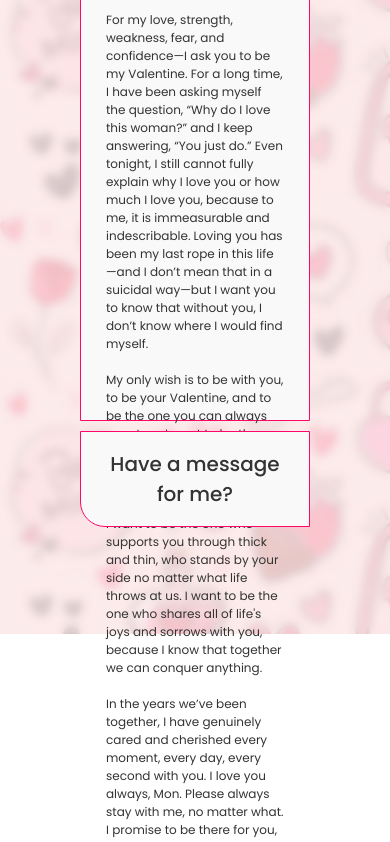
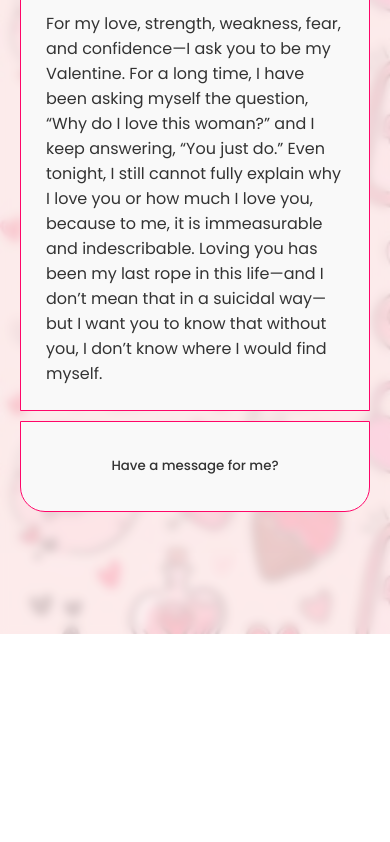
Before and after one commit to mark-gelatin/Valentines-Date, a plain HTML site: page index.html in a window 390 px wide. Shown: the part 210-1052 px from the top of the page. After the commit the page ends 844 px from the top, so only its background shows below. Drawn offline with Linux system fonts and the light colour scheme; a web font is replaced by a local one.

Commit message:
Uploaded and Updated

```diff
--- a/index.css
+++ b/index.css
@@ -56,7 +56,7 @@
 
     padding: 25px;
 
-    font-size: 0.75rem;
+    font-size: 0.4rem;
     font-family: 'Poppins', sans-serif;
     color: #333;
 
@@ -82,7 +82,7 @@
     padding: 10px 20px;
 
     border: 1px solid #FF0669;
-    border-radius: 0px 0px 0px 25px;
+    border-radius: 0px 0px 25px 25px;
 }
 
 .email-btn a{
@@ -90,5 +90,30 @@
     color: #333;
     font-family: 'Poppins', sans-serif;
     font-weight: 500;
-    font-size: 1.5em;
+    font-size: 1em;
 }
+
+@media (max-width: 768px) {
+    .content {
+        grid-template-columns: repeat(1, 1fr);
+        grid-template-rows: repeat(8, 1fr);
+
+        padding: 20px 20px;
+    }
+
+    .text-container {
+        grid-column: 1 / span 1;
+        grid-row: 2 / span 5;
+
+        font-size: 1rem;
+
+        overflow: scroll;
+        scrollbar-width: none;
+        -ms-overflow-style: none;
+    }
+
+    .email-btn {
+        grid-column: 1 / span 1;
+        grid-row: 7 / span 1;
+    }
+}
```
